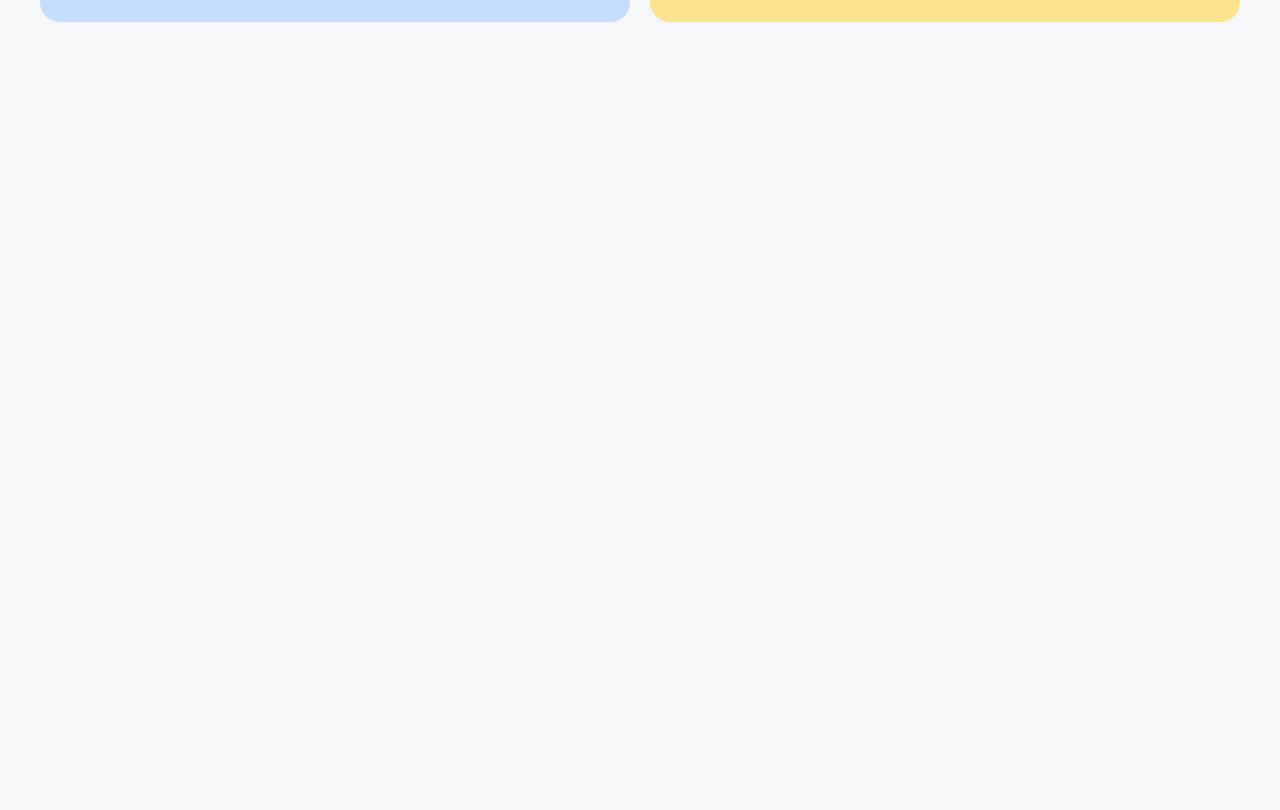
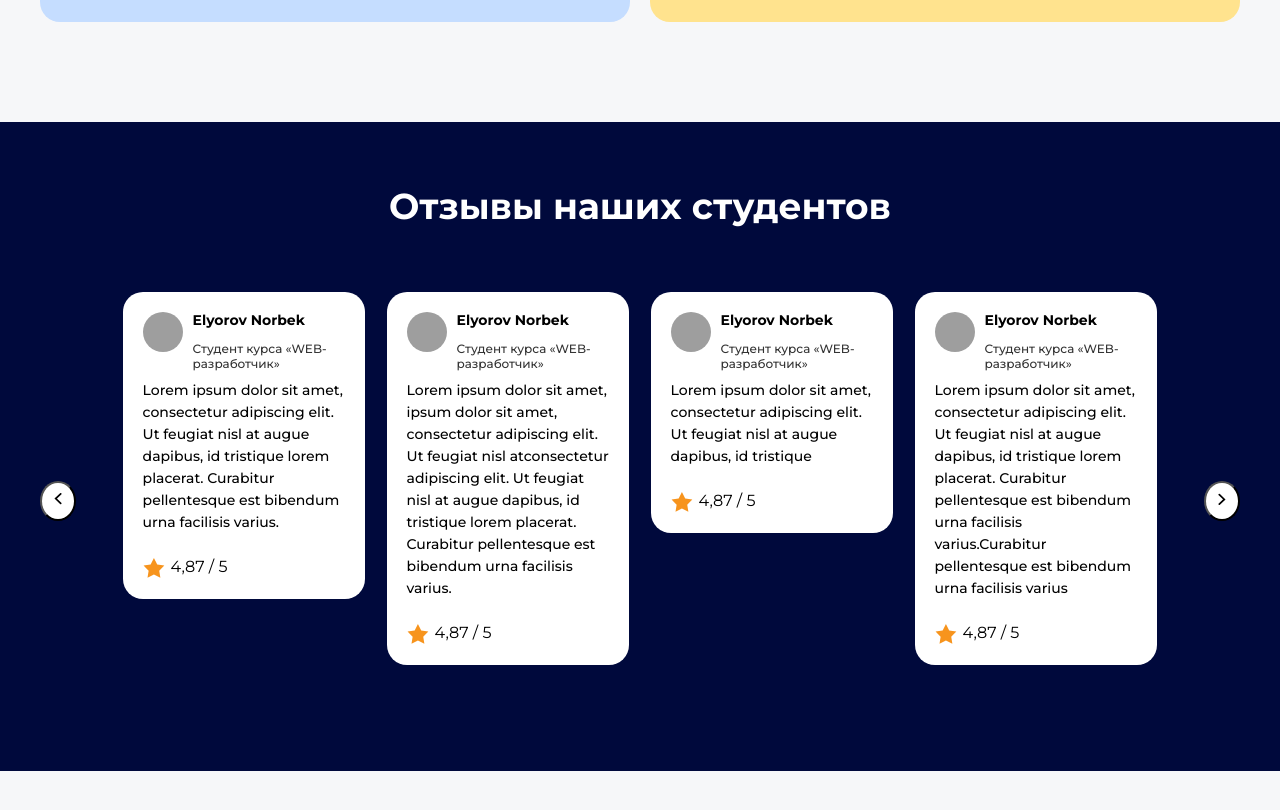
Before and after one commit to BosimovJaloliddin/future-academy, a React (Vite) app: page /home in a window 1280 px wide. Shown: the part 2740-3550 px from the top of the page. Before the commit the page ends 2826 px from the top, so only its background shows below. Built offline with nearby package versions, Linux system fonts and the light colour scheme; grey boxes are pictures that could not be loaded.

Commit message:
add comments

```diff
--- /dev/null
+++ b/src/components/Comment/index.jsx
@@ -0,0 +1,71 @@
+import { useEffect, useState } from "react";
+import { comments } from "../../mock.js/comment";
+import {
+  Bg,
+  BoxSlider,
+  Btn,
+  Content,
+  Icon,
+  SliderItem,
+  SliderItems,
+  Title,
+  UserComment,
+  UserCours,
+  UserImg,
+  UserInfo,
+  Wrapper,
+} from "./style";
+import userImg from "../../assets/image/no-user.jpg";
+
+const Comment = () => {
+  const [data, setData] = useState();
+  const [size, setSize] = useState(0);
+  useEffect(() => {
+    setData(comments);
+  }, []);
+
+  const getSize = (value) => {
+    if (value === "left" && ((data?.length - 4) / 2) * 25 > size) {
+      setSize(size + 25);
+    } else if (value === "right" && ((-data?.length + 4) / 2) * 25 < size) {
+      setSize(size - 25);
+    }
+  };
+  return (
+    <Bg>
+      <Title>Отзывы наших студентов</Title>
+      <Wrapper className="container">
+        <Btn onClick={() => getSize("left")}>
+          <Icon.Arrow $rotate="true" />
+        </Btn>
+        <BoxSlider>
+          <SliderItems $size={size}>
+            {data?.map((v) => (
+              <SliderItem key={v.id} $fd="column">
+                <Content $fx="flex" $gap={10}>
+                  <UserImg src={v.urlImg || userImg} />
+                  <Content $fx="flex" $fd="column">
+                    <UserInfo>{v.name || "No user name"}</UserInfo>
+                    <UserCours>{v.course || "No name course"}</UserCours>
+                  </Content>
+                </Content>
+                <Content>
+                  <UserComment>{v.comment || "No comment"}</UserComment>
+                </Content>
+                <Content $fx="flex" $mt={24}>
+                  <Icon.Star />
+                  <span>4,87 / 5</span>
+                </Content>
+              </SliderItem>
+            ))}
+          </SliderItems>
+        </BoxSlider>
+        <Btn onClick={() => getSize("right")}>
+          <Icon.Arrow />
+        </Btn>
+      </Wrapper>
+    </Bg>
+  );
+};
+
+export default Comment;
--- /dev/null
+++ b/src/components/Comment/style.js
@@ -0,0 +1,139 @@
+import { styled } from "styled-components";
+import { ReactComponent as star } from "../../assets/icons/star.svg";
+import { ReactComponent as arrow } from "../../assets/icons/arrow-right.svg";
+
+const Bg = styled.div`
+  background-color: #00093c;
+  padding: 62px 0;
+  margin-top: 100px;
+`;
+const Title = styled.h1`
+  font-family: "Montserrat";
+  font-size: 36px;
+  font-weight: 700;
+  line-height: 44px;
+  letter-spacing: 0em;
+  text-align: center;
+  color: var(--text-color-white);
+`;
+const Wrapper = styled.div`
+  display: flex;
+  justify-content: space-between;
+  align-items: center;
+  gap: 30px;
+  margin-top: 4rem;
+`;
+const BoxSlider = styled.div`
+  flex: 0 0 88%;
+  max-width: 88%;
+  overflow: hidden;
+`;
+
+const SliderItems = styled.div`
+  display: flex;
+  align-items: flex-start;
+  justify-content: center;
+  transition: all 0.6s ease;
+
+  gap: 2%;
+
+  transform: ${({ $size }) =>
+    $size ? `translateX(${$size}%)` : "translateX(0%)"};
+`;
+const SliderItem = styled.div`
+  flex: 0 0 23%;
+  max-width: 23%;
+
+  display: flex;
+  flex-direction: ${({ $fd }) => $fd && $fd};
+
+  padding: 20px;
+  border-radius: 20px;
+  background-color: var(--text-color-white);
+  color: black;
+`;
+const Btn = styled.button`
+  flex: 0 0 5%;
+  max-width: 3%;
+
+  height: 40px;
+  border-radius: 50%;
+  background-color: #ffffff;
+  cursor: pointer;
+  transition: all 0.3s ease;
+  &:hover {
+    box-shadow: 0 0 2px #ffffff;
+    background-color: #c5b8b8;
+  }
+`;
+
+const Content = styled.div`
+  display: ${({ $fx }) => $fx && $fx};
+  flex-direction: ${({ $fd }) => $fd && $fd};
+  gap: ${({ $gap }) => ($gap ? `${$gap}px` : "6px")};
+  margin-top: ${({ $mt }) => $mt && `${$mt}px`};
+`;
+const UserImg = styled.img`
+  width: 40px;
+  height: 40px;
+  border-radius: 50%;
+`;
+const UserInfo = styled.h6`
+  font-family: "Montserrat";
+  font-size: 14px;
+  font-weight: 700;
+  line-height: 17px;
+  letter-spacing: 0em;
+  text-align: left;
+  color: var(--text-color-title);
+  margin: 0;
+`;
+const UserCours = styled.p`
+  font-family: "Montserrat";
+  font-size: 12px;
+  font-weight: 500;
+  line-height: 15px;
+  letter-spacing: 0em;
+  text-align: left;
+  color: var(--text-color-subtitle);
+
+  margin-top: 6px;
+`;
+const UserComment = styled.p`
+  font-family: "Montserrat";
+  font-size: 14px;
+  font-weight: 500;
+  line-height: 22px;
+  letter-spacing: 0em;
+  text-align: left;
+
+  margin-top: 8px;
+  color: var(--text-color-title);
+`;
+
+const Icon = styled.div``;
+Icon.Star = styled(star)`
+  width: 22px;
+  height: 22px;
+`;
+Icon.Arrow = styled(arrow)`
+  width: 12px;
+  height: 12px;
+  transform: ${({ $rotate }) => $rotate && `rotate(180deg)`};
+`;
+
+export {
+  Bg,
+  Title,
+  Wrapper,
+  BoxSlider,
+  SliderItems,
+  SliderItem,
+  Btn,
+  Content,
+  UserImg,
+  UserInfo,
+  UserCours,
+  UserComment,
+  Icon,
+};
--- a/src/components/Home/index.jsx
+++ b/src/components/Home/index.jsx
@@ -6,6 +6,7 @@
 import Announcement from "../Announcement";
 import Info from "./Info";
 import { Box } from "./style.js";
+import Comment from "../Comment";
 
 const Home = () => {
   return (
@@ -19,6 +20,7 @@
         <Announcement />
         <Info />
       </Box>
+      <Comment />
     </div>
   );
 };
--- /dev/null
+++ b/src/mock.js/comment.js
@@ -0,0 +1,82 @@
+export const comments = [
+  {
+    id: 1,
+    name: "Elyorov Norbek",
+    urlImg:
+      "https://images.unsplash.com/photo-1500648767791-00dcc994a43e?ixlib=rb-4.0.3&ixid=M3wxMjA3fDB8MHxwaG90by1wYWdlfHx8fGVufDB8fHx8fA%3D%3D&auto=format&fit=crop&w=1374&q=80",
+    course: "Студент курса «WEB-разработчик»",
+    comment: `Lorem ipsum dolor sit amet, consectetur adipiscing elit. Ut feugiat nisl at augue dapibus, id tristique lorem placerat. Curabitur pellentesque est bibendum urna facilisis varius.`,
+  },
+  {
+    id: 2,
+    name: "Elyorov Norbek",
+    urlImg:
+      "https://images.unsplash.com/photo-1508214751196-bcfd4ca60f91?ixlib=rb-4.0.3&ixid=M3wxMjA3fDB8MHxwaG90by1wYWdlfHx8fGVufDB8fHx8fA%3D%3D&auto=format&fit=crop&w=1470&q=80",
+    course: "Студент курса «WEB-разработчик»",
+    comment: `Lorem ipsum dolor sit amet, consectetur adipiscing elit. Ut feugiat nisl at augue dapibus, id tristique lorem placerat. Curabitur pellentesque est bibendum urna facilisis varius.Ut feugiat nisl at augue dapibus, id tristique lorem placerat. Curabitur pellentesque est bibendum urna facilisis varius.`,
+  },
+  {
+    id: 3,
+    name: "Elyorov Norbek",
+    urlImg:
+      "https://images.unsplash.com/photo-1508214751196-bcfd4ca60f91?ixlib=rb-4.0.3&ixid=M3wxMjA3fDB8MHxwaG90by1wYWdlfHx8fGVufDB8fHx8fA%3D%3D&auto=format&fit=crop&w=1470&q=80",
+    course: "Студент курса «WEB-разработчик»",
+    comment: `Lorem ipsum dolor sit amet, consectetur adipiscing elit. Ut feugiat nisl at augue dapibus, id tristique lorem placerat. Curabitur pellentesque est bibendum urna facilisis varius.`,
+  },
+  {
+    id: 4,
+    name: "Elyorov Norbek",
+    urlImg:
+      "https://images.unsplash.com/photo-1500648767791-00dcc994a43e?ixlib=rb-4.0.3&ixid=M3wxMjA3fDB8MHxwaG90by1wYWdlfHx8fGVufDB8fHx8fA%3D%3D&auto=format&fit=crop&w=1374&q=80",
+    course: "Студент курса «WEB-разработчик»",
+    comment: `Lorem ipsum dolor sit amet, consectetur adipiscing elit. Ut feugiat nisl at augue dapibus, id tristique lorem placerat. Curabitur pellentesque est bibendum urna facilisis varius.`,
+  },
+  {
+    id: 5,
+    name: "Elyorov Norbek",
+    urlImg:
+      "https://images.unsplash.com/photo-1508214751196-bcfd4ca60f91?ixlib=rb-4.0.3&ixid=M3wxMjA3fDB8MHxwaG90by1wYWdlfHx8fGVufDB8fHx8fA%3D%3D&auto=format&fit=crop&w=1470&q=80",
+    course: "Студент курса «WEB-разработчик»",
+    comment: `Lorem ipsum dolor sit amet, ipsum dolor sit amet, consectetur adipiscing elit. Ut feugiat nisl atconsectetur adipiscing elit. Ut feugiat nisl at augue dapibus, id tristique lorem placerat. Curabitur pellentesque est bibendum urna facilisis varius.`,
+  },
+  {
+    id: 6,
+    name: "Elyorov Norbek",
+    urlImg:
+      "https://images.unsplash.com/photo-1519085360753-af0119f7cbe7?ixlib=rb-4.0.3&ixid=M3wxMjA3fDB8MHxwaG90by1wYWdlfHx8fGVufDB8fHx8fA%3D%3D&auto=format&fit=crop&w=1374&q=80",
+    course: "Студент курса «WEB-разработчик»",
+    comment: `Lorem ipsum dolor sit amet, consectetur adipiscing elit. Ut feugiat nisl at augue dapibus, id tristique `,
+  },
+  {
+    id: 7,
+    name: "Elyorov Norbek",
+    urlImg:
+      "https://images.unsplash.com/photo-1508214751196-bcfd4ca60f91?ixlib=rb-4.0.3&ixid=M3wxMjA3fDB8MHxwaG90by1wYWdlfHx8fGVufDB8fHx8fA%3D%3D&auto=format&fit=crop&w=1470&q=80",
+    course: "Студент курса «WEB-разработчик»",
+    comment: `Lorem ipsum dolor sit amet, consectetur adipiscing elit. Ut feugiat nisl at augue dapibus, id tristique lorem placerat. Curabitur pellentesque est bibendum urna facilisis varius.Curabitur pellentesque est bibendum urna facilisis varius`,
+  },
+  {
+    id: 8,
+    name: "Elyorov Norbek",
+    urlImg:
+      "https://images.unsplash.com/photo-1508214751196-bcfd4ca60f91?ixlib=rb-4.0.3&ixid=M3wxMjA3fDB8MHxwaG90by1wYWdlfHx8fGVufDB8fHx8fA%3D%3D&auto=format&fit=crop&w=1470&q=80",
+    course: "Студент курса «WEB-разработчик»",
+    comment: `Lorem ipsum dolor sit amet, consectetur adipiscing elit. Ut feugiat nisl at augue dapibus, id tristique lorem placerat. Curabitur pellentesque est bibendum urna facilisis varius.`,
+  },
+  {
+    id: 9,
+    name: "Elyorov Norbek",
+    urlImg:
+      "https://images.unsplash.com/photo-1519085360753-af0119f7cbe7?ixlib=rb-4.0.3&ixid=M3wxMjA3fDB8MHxwaG90by1wYWdlfHx8fGVufDB8fHx8fA%3D%3D&auto=format&fit=crop&w=1374&q=80",
+    course: "Студент курса «WEB-разработчик»",
+    comment: `Lorem ipsum dolor sit amet, consectetur adipiscing elit. Ut feugiat nisl at augue dapibus, id tristique lorem placerat. Curabitur pellentesque est bibendum urna facilisis varius.`,
+  },
+  {
+    id: 10,
+    name: "Elyorov Norbek",
+    urlImg:
+      "https://images.unsplash.com/photo-1508214751196-bcfd4ca60f91?ixlib=rb-4.0.3&ixid=M3wxMjA3fDB8MHxwaG90by1wYWdlfHx8fGVufDB8fHx8fA%3D%3D&auto=format&fit=crop&w=1470&q=80",
+    course: "Студент курса «WEB-разработчик»",
+    comment: `Lorem ipsum dolor sit amet, consectetur adipiscing elit. Ut feugiat nisl at augue dapibus, id tristique lorem placerat. Curabitur pellentesque est bibendum urna facilisis varius.`,
+  },
+];
```
Also changed, not shown: src/assets/icons/star.svg (added), src/assets/image/no-user.jpg (added).
